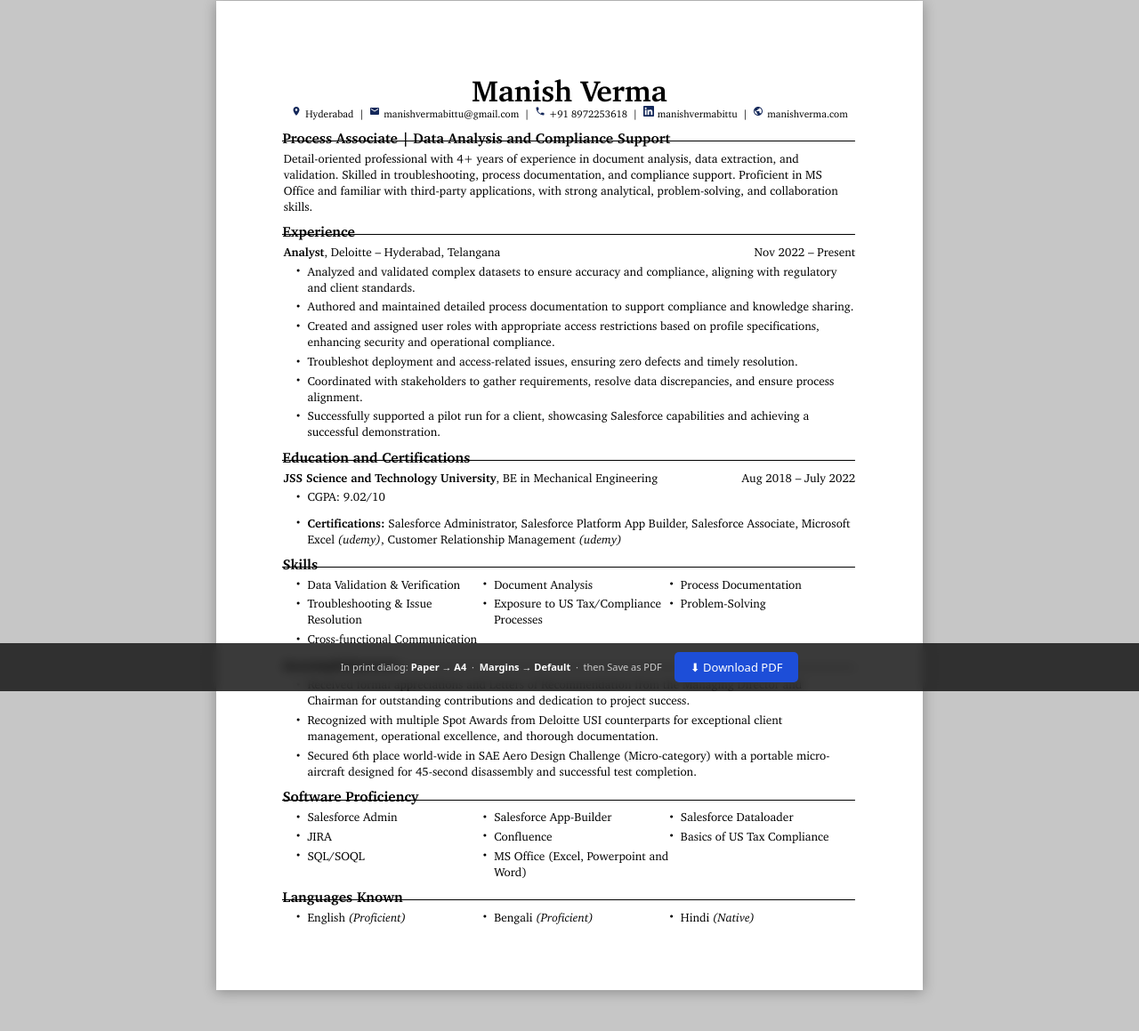
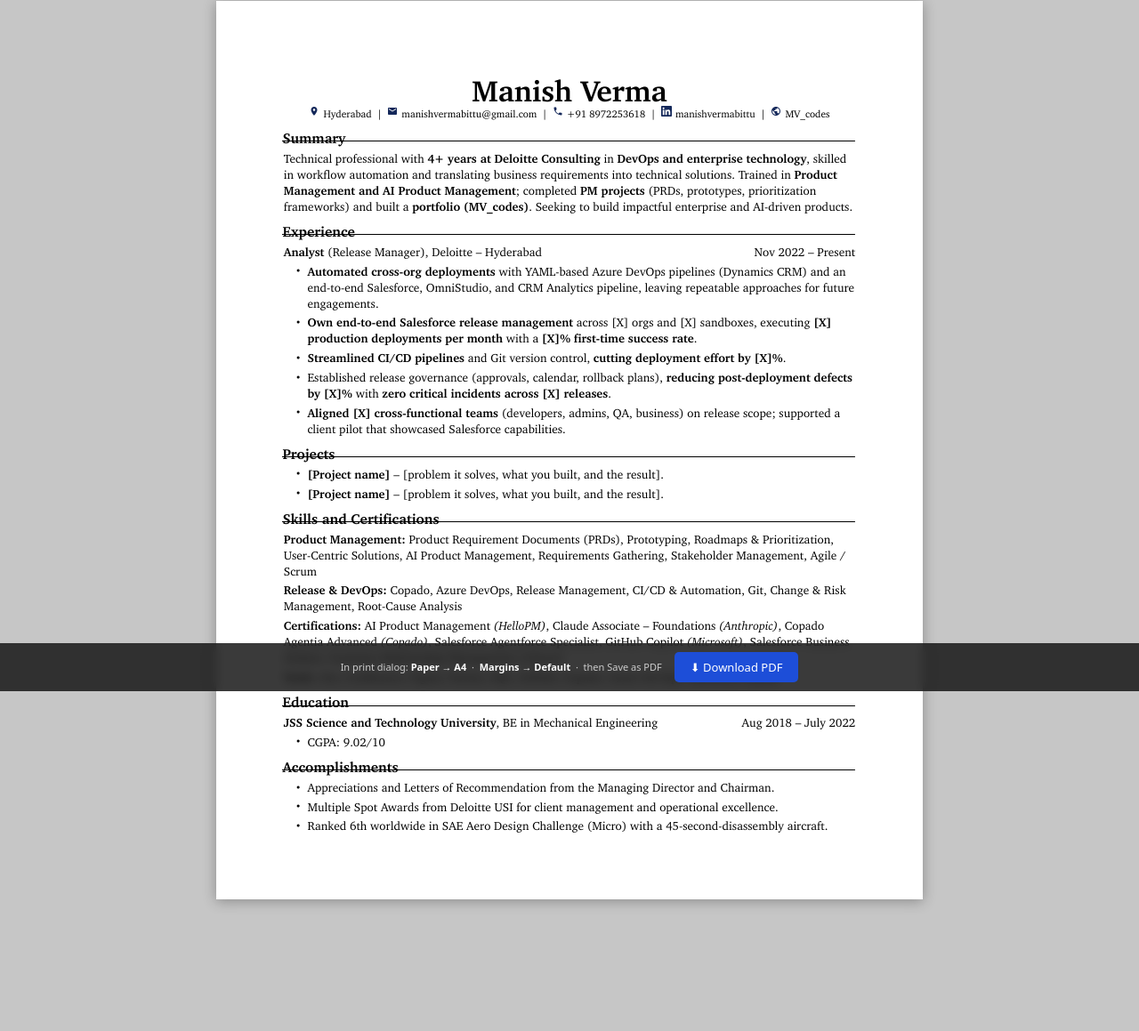
Before and after one commit to vermaniz/Resume_Build, a plain HTML site: page index.html in a window 1280 px wide. Shown: the part 23-1182 px from the top of the page at 89% size. After the commit the page ends 1106 px from the top, so only its background shows below. Drawn offline with Linux system fonts and the light colour scheme.

Commit message:
Add files via upload

```diff
--- a/index.html
+++ b/index.html
@@ -221,97 +221,75 @@ body {
         manishvermabittu
       </a>
       <span class="sep">|</span>
-      <a class="contact-item" href="https://manishverma.com" target="_blank" rel="noopener">
+      <a class="contact-item" href="https://vermaniz.github.io/MV_codes/" target="_blank" rel="noopener">
         <svg viewBox="0 0 24 24" aria-hidden="true"><path d="M12 2C6.48 2 2 6.48 2 12s4.48 10 10 10 10-4.48 10-10S17.52 2 12 2zm-1 17.93c-3.95-.49-7-3.85-7-7.93 0-.62.08-1.21.21-1.79L9 15v1c0 1.1.9 2 2 2v1.93zm6.9-2.54c-.26-.81-1-1.39-1.9-1.39h-1v-3c0-.55-.45-1-1-1H8v-2h2c.55 0 1-.45 1-1V7h2c1.1 0 2-.9 2-2v-.41c2.93 1.19 5 4.06 5 7.41 0 2.08-.8 3.97-2.1 5.39z"/></svg>
-        manishverma.com
+        MV_codes
       </a>
     </div>
   </div>
 
   <!-- Summary -->
   <div class="cv-section">
-    <h2>Process Associate | Data Analysis and Compliance Support</h2>
-    <p class="cv-summary">Detail-oriented professional with 4+ years of experience in document analysis, data extraction, and validation. Skilled in troubleshooting, process documentation, and compliance support. Proficient in MS Office and familiar with third-party applications, with strong analytical, problem-solving, and collaboration skills.</p>
+    <h2>Summary</h2>
+    <p class="cv-summary">Technical professional with <strong>4+ years at Deloitte Consulting</strong> in <strong>DevOps and enterprise technology</strong>, skilled in workflow automation and translating business requirements into technical solutions. Trained in <strong>Product Management and AI Product Management</strong>; completed <strong>PM projects</strong> (PRDs, prototypes, prioritization frameworks) and built a <strong>portfolio (MV_codes)</strong>. Seeking to build impactful enterprise and AI-driven products.</p>
   </div>
 
   <!-- Experience -->
   <div class="cv-section">
     <h2>Experience</h2>
     <div class="two-col">
-      <div class="tc-left"><strong>Analyst</strong>, Deloitte &ndash; Hyderabad, Telangana</div>
+      <div class="tc-left"><strong>Analyst</strong> (Release Manager), Deloitte &ndash; Hyderabad</div>
       <div class="tc-right">Nov 2022 &ndash; Present</div>
     </div>
     <ul class="cv-bullets">
-      <li>Analyzed and validated complex datasets to ensure accuracy and compliance, aligning with regulatory and client standards.</li>
-      <li>Authored and maintained detailed process documentation to support compliance and knowledge sharing.</li>
-      <li>Created and assigned user roles with appropriate access restrictions based on profile specifications, enhancing security and operational compliance.</li>
-      <li>Troubleshot deployment and access-related issues, ensuring zero defects and timely resolution.</li>
-      <li>Coordinated with stakeholders to gather requirements, resolve data discrepancies, and ensure process alignment.</li>
-      <li>Successfully supported a pilot run for a client, showcasing Salesforce capabilities and achieving a successful demonstration.</li>
+      <li><strong>Automated cross-org deployments</strong> with YAML-based Azure DevOps pipelines (Dynamics CRM) and an end-to-end Salesforce, OmniStudio, and CRM Analytics pipeline, leaving repeatable approaches for future engagements.</li>
+      <li><strong>Own end-to-end Salesforce release management</strong> across [X] orgs and [X] sandboxes, executing <strong>[X] production deployments per month</strong> with a <strong>[X]% first-time success rate</strong>.</li>
+      <li><strong>Streamlined CI/CD pipelines</strong> and Git version control, <strong>cutting deployment effort by [X]%</strong>.</li>
+      <li>Established release governance (approvals, calendar, rollback plans), <strong>reducing post-deployment defects by [X]%</strong> with <strong>zero critical incidents across [X] releases</strong>.</li>
+      <li><strong>Aligned [X] cross-functional teams</strong> (developers, admins, QA, business) on release scope; supported a client pilot that showcased Salesforce capabilities.</li>
     </ul>
+  </div>
+
+  <!-- Projects -->
+  <div class="cv-section">
+    <h2>Projects</h2>
+    <ul class="cv-bullets">
+      <li><strong>[Project name]</strong> &ndash; [problem it solves, what you built, and the result].</li>
+      <li><strong>[Project name]</strong> &ndash; [problem it solves, what you built, and the result].</li>
+    </ul>
+  </div>
+
+  <!-- Skills and Certifications -->
+  <div class="cv-section">
+    <h2>Skills and Certifications</h2>
+    <div class="cv-summary"><strong>Product Management:</strong> Product Requirement Documents (PRDs), Prototyping, Roadmaps &amp; Prioritization, User-Centric Solutions, AI Product Management, Requirements Gathering, Stakeholder Management, Agile / Scrum</div>
+    <div class="cv-summary" style="margin-top:0.10cm"><strong>Release &amp; DevOps:</strong> Copado, Azure DevOps, Release Management, CI/CD &amp; Automation, Git, Change &amp; Risk Management, Root-Cause Analysis</div>
+    <div class="cv-summary" style="margin-top:0.10cm"><strong>Certifications:</strong> AI Product Management <em>(HelloPM)</em>, Claude Associate &ndash; Foundations <em>(Anthropic)</em>, Copado Agentia Advanced <em>(Copado)</em>, Salesforce Agentforce Specialist, GitHub Copilot <em>(Microsoft)</em>, Salesforce Business Analyst, Customer Relationship Management <em>(Udemy)</em></div>
+    <div class="cv-summary" style="margin-top:0.10cm"><strong>Tools:</strong> Jira, Confluence, Figma, Notion, SQL, GitHub, Copado, Azure DevOps, Salesforce Admin</div>
   </div>
 
   <!-- Education -->
   <div class="cv-section">
-    <h2>Education and Certifications</h2>
+    <h2>Education</h2>
     <div class="two-col">
       <div class="tc-left"><strong>JSS Science and Technology University</strong>, BE in Mechanical Engineering</div>
       <div class="tc-right">Aug 2018 &ndash; July 2022</div>
     </div>
     <ul class="cv-bullets">
       <li>CGPA: 9.02/10</li>
-      <li style="margin-top:0.2cm"><strong>Certifications:</strong> Salesforce Administrator, Salesforce Platform App Builder, Salesforce Associate, Microsoft Excel <em>(udemy)</em>, Customer Relationship Management <em>(udemy)</em></li>
     </ul>
-  </div>
-
-  <!-- Skills -->
-  <div class="cv-section">
-    <h2>Skills</h2>
-    <div class="cv-3col">
-      <div class="col-item">Data Validation &amp; Verification</div>
-      <div class="col-item">Document Analysis</div>
-      <div class="col-item">Process Documentation</div>
-      <div class="col-item">Troubleshooting &amp; Issue Resolution</div>
-      <div class="col-item">Exposure to US Tax/Compliance Processes</div>
-      <div class="col-item">Problem-Solving</div>
-      <div class="col-item">Cross-functional Communication</div>
-    </div>
   </div>
 
   <!-- Accomplishments -->
   <div class="cv-section">
     <h2>Accomplishments</h2>
     <ul class="cv-bullets">
-      <li>Received formal appreciations and Letters of Recommendation from the Managing Director and Chairman for outstanding contributions and dedication to project success.</li>
-      <li>Recognized with multiple Spot Awards from Deloitte USI counterparts for exceptional client management, operational excellence, and thorough documentation.</li>
-      <li>Secured 6th place world-wide in SAE Aero Design Challenge (Micro-category) with a portable micro-aircraft designed for 45-second disassembly and successful test completion.</li>
+      <li>Appreciations and Letters of Recommendation from the Managing Director and Chairman.</li>
+      <li>Multiple Spot Awards from Deloitte USI for client management and operational excellence.</li>
+      <li>Ranked 6th worldwide in SAE Aero Design Challenge (Micro) with a 45-second-disassembly aircraft.</li>
     </ul>
   </div>
 
-  <!-- Software Proficiency -->
-  <div class="cv-section">
-    <h2>Software Proficiency</h2>
-    <div class="cv-3col">
-      <div class="col-item">Salesforce Admin</div>
-      <div class="col-item">Salesforce App-Builder</div>
-      <div class="col-item">Salesforce Dataloader</div>
-      <div class="col-item">JIRA</div>
-      <div class="col-item">Confluence</div>
-      <div class="col-item">Basics of US Tax Compliance</div>
-      <div class="col-item">SQL/SOQL</div>
-      <div class="col-item">MS Office (Excel, Powerpoint and Word)</div>
-    </div>
-  </div>
-
-  <!-- Languages Known -->
-  <div class="cv-section">
-    <h2>Languages Known</h2>
-    <div class="cv-3col">
-      <div class="col-item">English <em>(Proficient)</em></div>
-      <div class="col-item">Bengali <em>(Proficient)</em></div>
-      <div class="col-item">Hindi <em>(Native)</em></div>
-    </div>
-  </div>
 
 </div>
 
```
Also changed, not shown: 1 other file.
